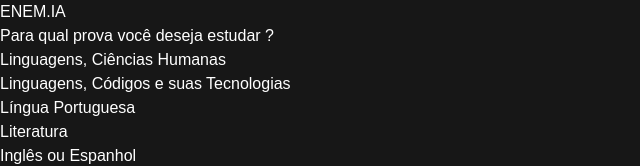
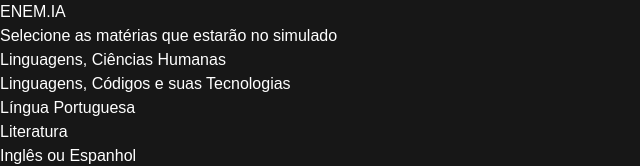
Before and after one commit to lucsa-dev/enemia, a Next.js app: page / in a window 1280 px wide. Shown: the top 166 px of the page, without its empty margins (0-640 px from the left). Built offline with nearby package versions, Linux system fonts and the light colour scheme.

Commit message:
chore: change text

```diff
--- a/src/components/ChoiceContents/index.tsx
+++ b/src/components/ChoiceContents/index.tsx
@@ -13,7 +13,7 @@
 
     return (
         <div>
-        <h1 className="text-2xl font-bold mb-4">Para qual prova você deseja estudar ?</h1>
+        <h1 className="text-2xl font-bold mb-4">Selecione as matérias que estarão no simulado</h1>
         <div className="flex flex-col md:flex-row gap-4">
         {Contents.provas.map((prova: Prova, indexProva: number) => (
             <div key={indexProva} className="border-2 p-4 block">
```
